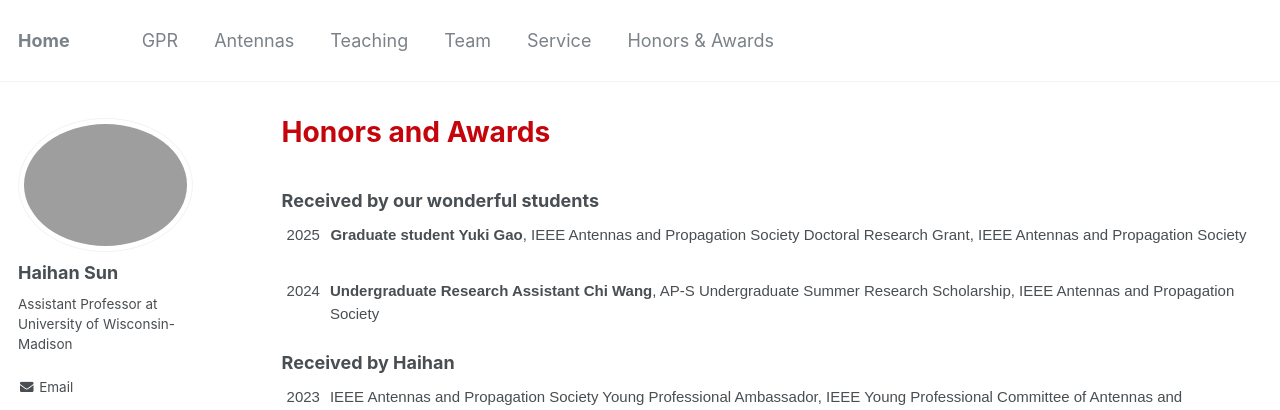
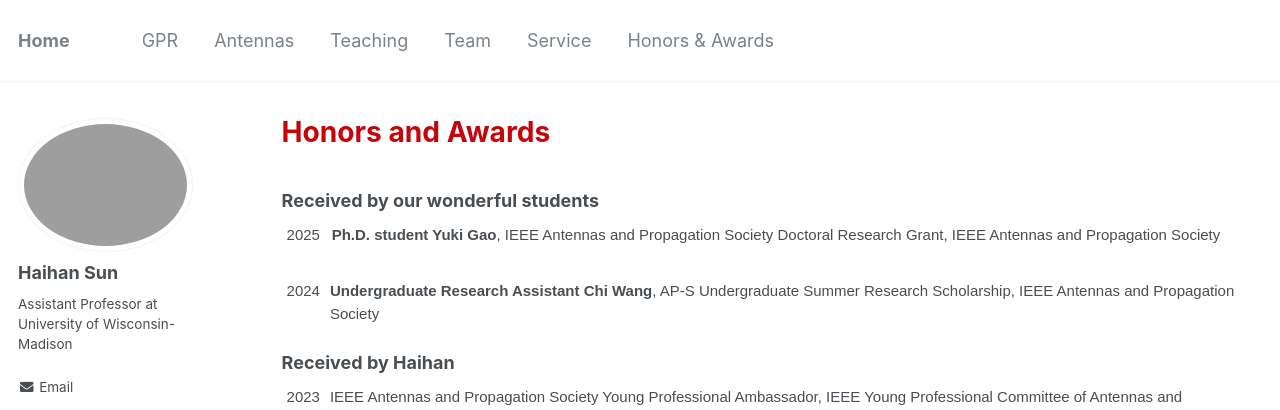
Before and after one commit to Haihan-Sun/Haihan-Sun.github.io, a Jekyll site: the page built from _pages/awards.html, in a window 1280 px wide and 1205 px high. Shown: the top 410 px of the window. Built offline with Jekyll 4.4.1, drawn with Linux system fonts in a browser that asks for light colours.

Commit message:
Update awards.html

```diff
--- a/_pages/awards.html
+++ b/_pages/awards.html
@@ -21,7 +21,7 @@ author_profile: true
 <tbody>
     <tr>
     <td class="tg-ko0z">2025</td>
-    <td class="tg-ko0z"> <b>Graduate student Yuki Gao</b>, IEEE Antennas and Propagation Society Doctoral Research Grant, IEEE Antennas and Propagation Society <br>
+    <td class="tg-ko0z"> <b>Ph.D. student Yuki Gao</b>, IEEE Antennas and Propagation Society Doctoral Research Grant, IEEE Antennas and Propagation Society <br>
 </td>
   </tr>
   </tbody>
```
